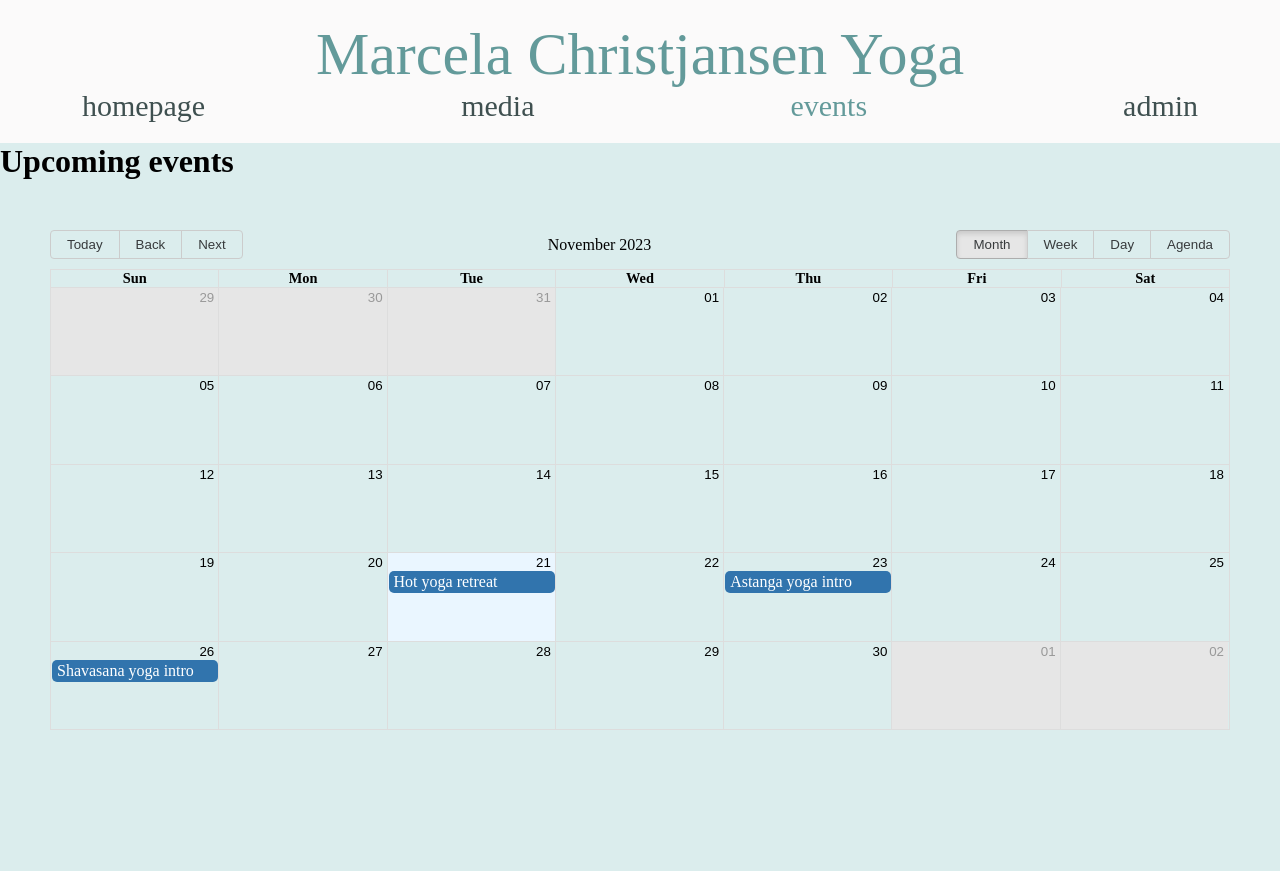
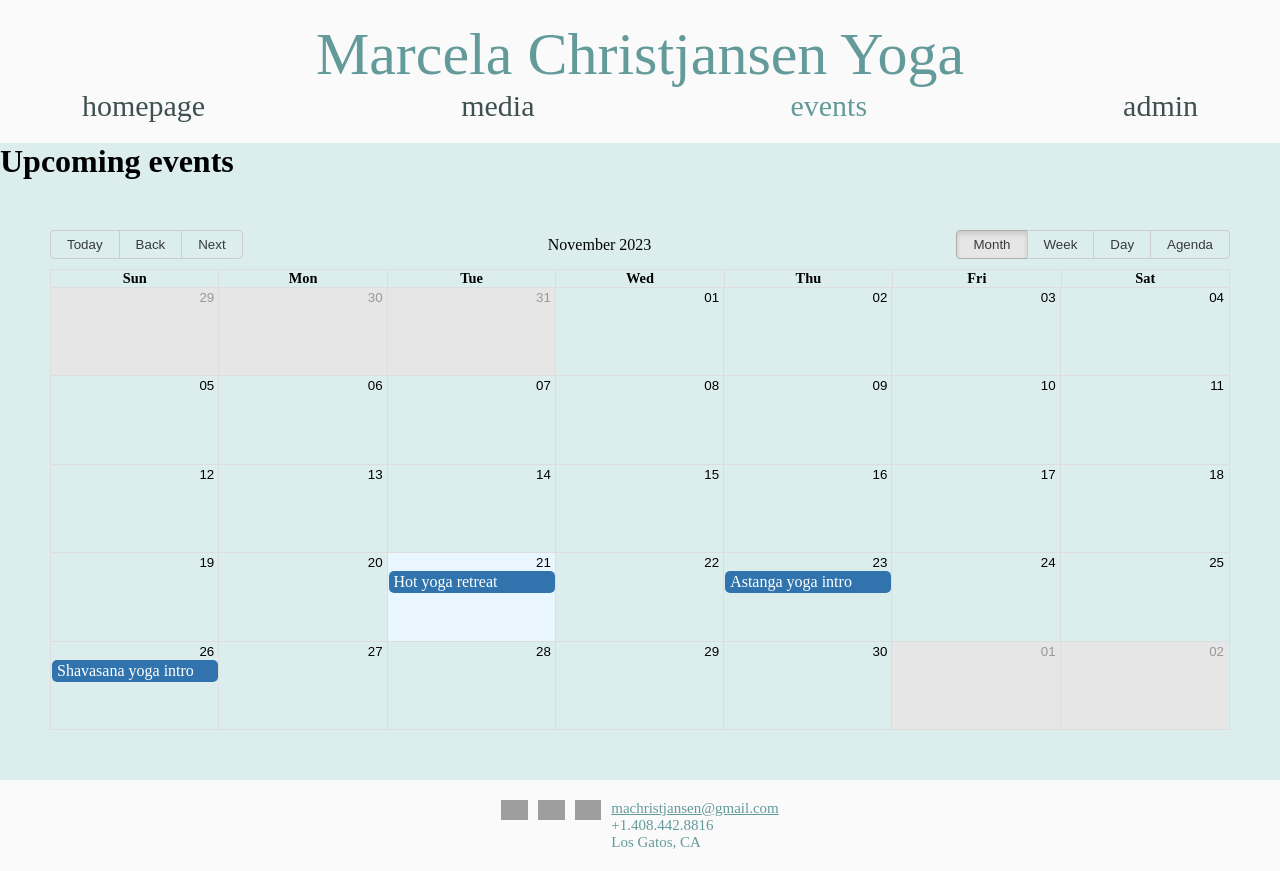
Before and after one commit to MaxusTheOne/Yoga-frontend, a React (Vite) app in the folder YogaFrontend/: page /events in a window 1280 px wide. Before the commit the page ends 800 px from the top, so only its background shows below. Built offline with nearby package versions, Linux system fonts and the light colour scheme; grey boxes are pictures that could not be loaded; a web font is replaced by a local one.

Commit message:
footer added to event page

```diff
--- a/YogaFrontend/src/components/Eventpage/Eventpage.jsx
+++ b/YogaFrontend/src/components/Eventpage/Eventpage.jsx
@@ -1,4 +1,5 @@
 import Header from '../Header'
+import Footer from '../Footer'
 import EventCalendar from './EventCalendar'
 
 export default function Eventpage() {
@@ -9,6 +10,7 @@ export default function Eventpage() {
                 <h1>Upcoming events</h1>
                 <EventCalendar />
             </div>
+            <Footer />
         </>
     )
 }
--- a/YogaFrontend/src/homepage.css
+++ b/YogaFrontend/src/homepage.css
@@ -58,6 +58,7 @@ a:focus {
 /* FOOTER */
 
 footer {
+    margin-top: auto;
     font-size: 15px;
     font-weight: lighter;
     padding: 20px;
@@ -76,7 +77,8 @@ footer ul {
     gap: 10px;
 }
 
-#root > div > footer > div > ul > li > a {
+#root > div > footer > div > ul > li > a,
+#root > footer > div > ul > li:nth-child(4) > a {
     text-decoration: underline;
     color: rgba(99, 154, 154, 1);
 }
```
